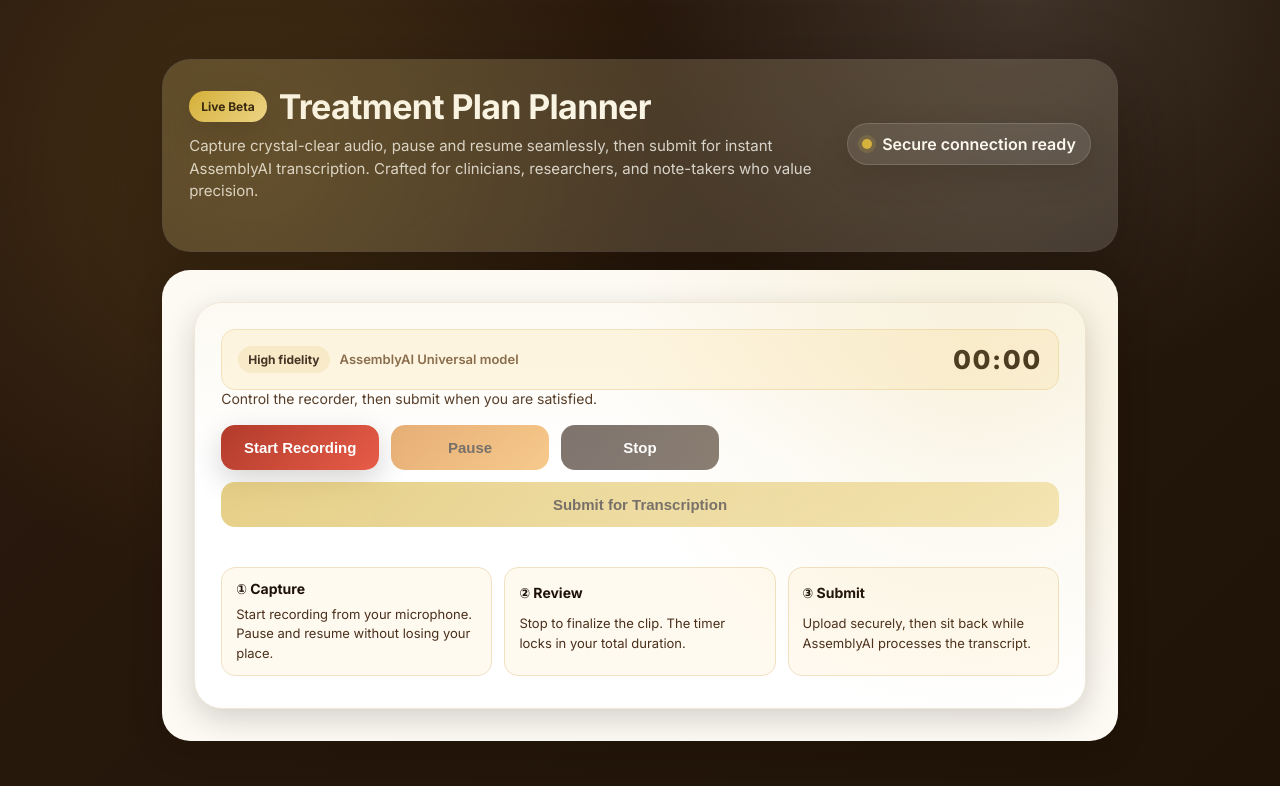
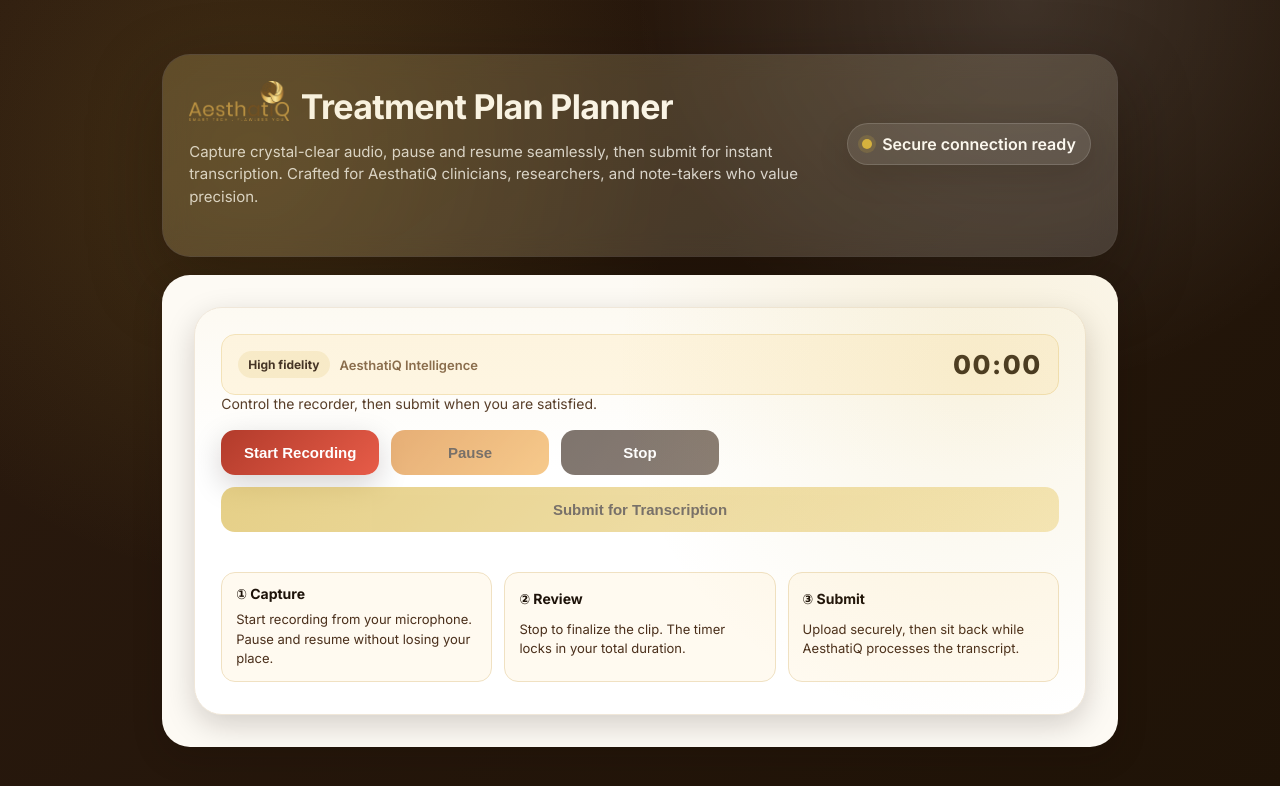
Before and after one commit to dbpyja-blip/treat-planner, a Next.js app: page / in a window 1280 px wide. Shown: the top 786 px of the page. Built offline with nearby package versions, Linux system fonts and the light colour scheme.

Commit message:
Refactor Home component for audio recording and transcription

```diff
--- a/pages/index.js
+++ b/pages/index.js
@@ -247,7 +247,7 @@
   return (
     <>
       <Head>
-        <title>Treatment Plan Planner | AssemblyAI</title>
+        <title>Treatment Plan Planner | AesthatiQ</title>
         <meta name="description" content="Record audio, edit transcript, and generate treatment plans." />
       </Head>
 
@@ -256,12 +256,12 @@
           <div className="header">
             <div className="hero">
               <div className="title">
-                <div className="badge">Live Beta</div>
+                <img src="/logo_final-01.png" alt="AesthatiQ Logo" style={{ height: "40px", marginBottom: "12px" }} />
                 <h1>Treatment Plan Planner</h1>
               </div>
               <p className="subtitle">
-                Capture crystal-clear audio, pause and resume seamlessly, then submit for instant AssemblyAI transcription.
-                Crafted for clinicians, researchers, and note-takers who value precision.
+                Capture crystal-clear audio, pause and resume seamlessly, then submit for instant transcription.
+                Crafted for AesthatiQ clinicians, researchers, and note-takers who value precision.
               </p>
             </div>
             <div className="status-chip">
@@ -277,7 +277,7 @@
               <div className="info-bar">
                 <div className="stat-group">
                   <span className="pill">High fidelity</span>
-                  <span className="stat-label">AssemblyAI Universal model</span>
+                  <span className="stat-label">AesthatiQ Intelligence</span>
                 </div>
                 <div className="timer">{formatTime(elapsedMs)}</div>
               </div>
@@ -304,9 +304,8 @@
               </div>
 
               <div
-                className={`recording-status ${
-                  isRecording ? "recording" : isPaused ? "paused" : ""
-                }`}
+                className={`recording-status ${isRecording ? "recording" : isPaused ? "paused" : ""
+                  }`}
               >
                 {isRecording ? "🔴 Recording" : isPaused ? "⏸ Paused" : canSubmit ? "✅ Recording complete" : ""}
               </div>
@@ -323,7 +322,7 @@
                 </div>
                 <div className="step">
                   <h3>③ Submit</h3>
-                  <p>Upload securely, then sit back while AssemblyAI processes the transcript.</p>
+                  <p>Upload securely, then sit back while AesthatiQ processes the transcript.</p>
                 </div>
               </div>
             </div>
```
